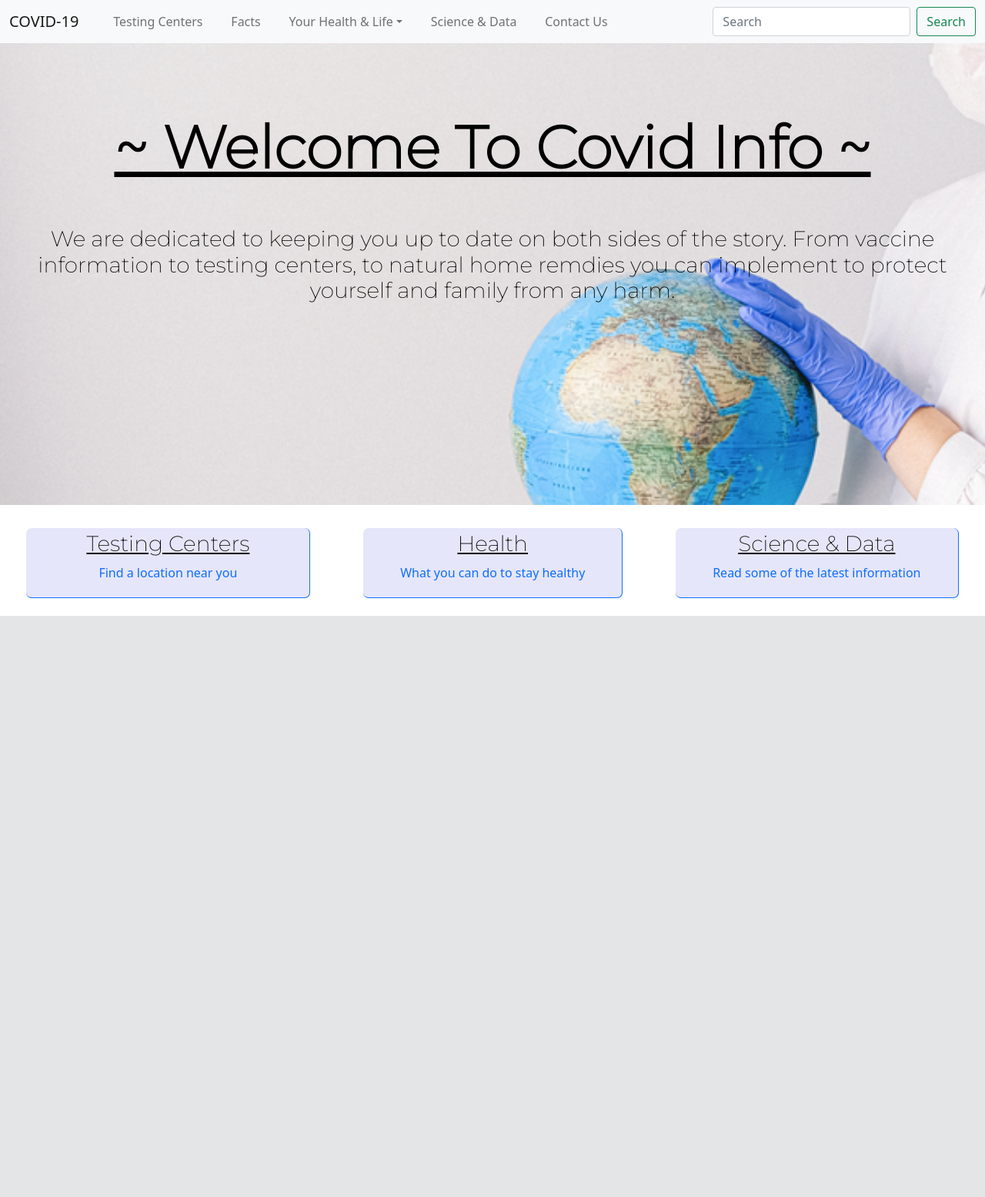
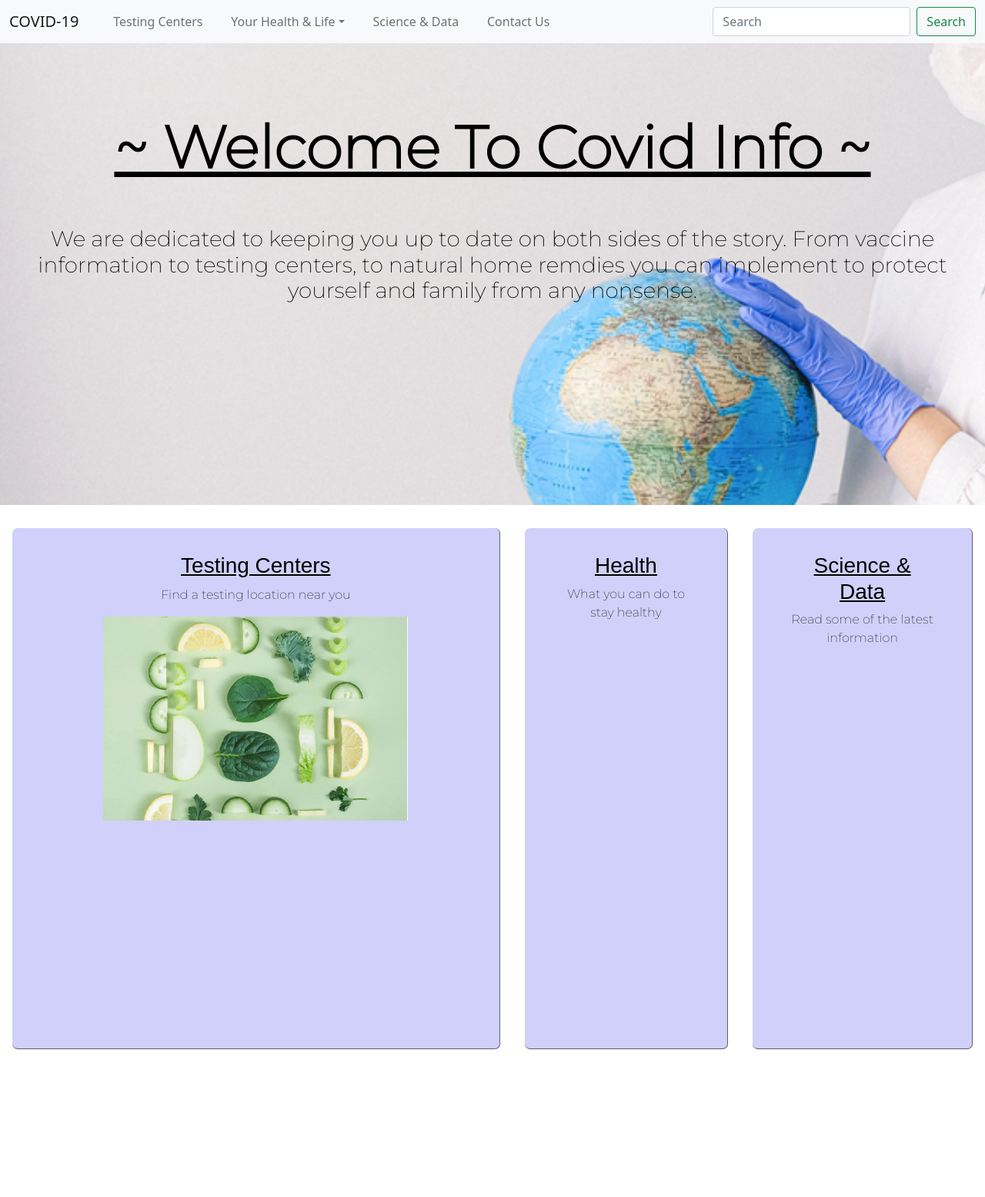
Before and after one commit to GinaSomara/CovidInformation, a PHP site: page /html/index.html in a window 1280 px wide. Shown: the whole page at 77% size. Before the commit the page ends 800 px from the top, so only its background shows below. Run offline with PHP 8.4, Linux system fonts and the light colour scheme.

Commit message:
flexbox pic 1 working
added in the flex box + some general styling. The first picture transition is working.

```diff
--- /dev/null
+++ b/css/index-flexbox.css
@@ -0,0 +1,115 @@
+/* =====       BOX FLEX SECTION on HOME page      ===== */
+
+/* Static Specifications */
+.mid-boxes-flex
+{
+    margin-top: 30px;
+    display: flex;
+    flex-direction: row;
+    justify-content: center;
+    width: 100%;
+}
+
+.flex-box
+{
+    text-align: center;
+    text-decoration: none;
+    padding: 2em 3em;
+    margin-left: 1em;
+    margin-right: 1em;
+    background-color: rgb(208, 208, 250);
+    border-style: none solid solid none;
+    border-width: 1px;
+    border-radius: 7px;
+    border-color: rgba(70, 68, 77, 0.808);
+    transition-duration: 0.2s;
+    height: auto;
+}
+
+#one, #two, #three
+{
+    /* Necessary for all 3 flexboxes to span evenly*/
+    flex-grow: 1;
+}
+
+.flex-box h3
+{
+    font-family: Arial, Helvetica, sans-serif;
+}
+
+.flex-box span
+{
+    /*space between descrpition and photo*/
+    padding-bottom: 1em;
+}
+
+#bot-image
+{
+    position: relative;
+    z-index: 1;
+}
+
+.img-top
+{
+    position: relative;
+    opacity: 0;
+    z-index: 2;
+    left: 0px;
+    top: -265px;
+}
+
+
+
+/* = Flex Box ANIMATIONS = */
+.flex-box:hover
+{
+    background-color: rgb(129, 129, 235);
+}
+
+.flex-box span
+{
+    font-family: 'Montserrat', sans-serif;
+    color: rgb(42, 40, 40);
+    cursor: pointer;
+    display: inline-block;
+    position: relative;
+    /*The transition needs to be > 0 because if not,
+    it will go straight to the color and skip the 'special- effects' look*/
+    transition: 0.5s;
+}
+.flex-box span:after
+{
+    content: '\00bb';
+    position: absolute;
+    opacity: 0;
+    top: 0;
+    right: -20px;
+    transition: 0.5s;
+}
+.flex-box:hover span
+{
+    padding-right: 25px;
+    color: white !important;
+}
+.flex-box:hover span:after
+{
+    opacity: 1;
+    right: 0;
+}
+
+.flex-box:hover .img-top
+{
+    /* display:block; */
+    opacity: 1;
+    transition-duration: 1s;
+    transform:perspective();
+}
+/*
+Want photo to transition slowly AFTER hovered on - NOT WORKING
+
+.flex-box:hover .img-top:after
+{
+    /* display:block;
+    transition-duration: 1s;
+    transform:perspective();
+} */
--- a/css/index.css
+++ b/css/index.css
@@ -1,9 +1,12 @@
-/* ===== General Set Up ===== */
 @charset "utf-8";
 @import url('https://fonts.googleapis.com/css2?family=Montserrat:wght@200&display=swap');
 @import url('https://fonts.googleapis.com/css2?family=Lato:wght@100&family=Montserrat:wght@200&display=swap');
 
-/* :: <- means before or after*/
+/* =====    General Set Up     ===== */
+
+/*   *  <- means entire page */
+/*   :  <- means before or after, for CLASSES
+     :: <- means before or after, for ELEMENTS*/
 *,*::before, ::after
 {
     box-sizing: border-box;
@@ -15,6 +18,7 @@ html
 {
     height: 100%;
     margin: 0;
+    overflow-x: hidden;
 }
 
 body
@@ -23,7 +27,7 @@ body
     background-color:rgba(236, 232, 251, 0.609);
 }
 
-/* ===== HEADER SECTION ===== */
+/* =====      HEADER SECTION      ===== */
 .home-title
 {
     text-align: center;
@@ -52,62 +56,3 @@ h1, h2, h3
     font-family: 'Montserrat', sans-serif;
     text-decoration: wavy !important;
 }
-
-
-/* ===== BOX FLEX SECTION ===== */
-.mid-boxes-flex
-{
-    margin-top: 30px;
-    display: flex;
-    flex-direction: row;
-}
-
-.flex-box
-{
-    /* content setup */
-    text-align: center;
-    display: block;
-    padding: .25em 3em;
-    margin-left: auto;
-    margin-right: auto;
-    /* margin-bottom: 2em;
-    width: 20%; */
-    background-color: lavender;
-    border-style: none solid solid none;
-    border-width: 1px;
-    border-radius: 7px;
-    border-color:var(--color-dark);
-    /* typography aesthetics */
-    /* font-weight: var(--fw-reg);
-    font-family: var(--ff-secondary);
-    font-size: var(--fs-h3); */
-    text-decoration: none;
-    /* for transition */
-    position: relative;
-    transition: all .4s ease-out;
-}
-.resume::before
-{
-    position: absolute;
-	left: 0;
-    top: 0;
-	content: "";
-	/* display: block;  */
-	width: 100%;
-	height: 100%;
-    background-image: linear-gradient(to right, #ded2f5a2, #ded2f5af, #ded2f5d2);
-    border-radius: 7px;
-    font-weight: bold;
-	transform-origin: left;
-	transform: scaleY(0);
-	transition: all .4s ease-out;
-}
-.resume:hover::before
-{
-    transform: scaleY(1);
-    color: black;
-}
-/* .resume a
-{
-    color: black;
-} */
--- a/html/index.html
+++ b/html/index.html
@@ -13,6 +13,7 @@
 
     <!--CSS link-->
     <link rel="stylesheet" href="../css/index.css">
+    <link rel="stylesheet" href="../css/index-flexbox.css">
     <!-- Bootstrap CSS -->
     <link href="https://cdn.jsdelivr.net/npm/bootstrap@5.1.3/dist/css/bootstrap.min.css" rel="stylesheet" integrity="sha384-1BmE4kWBq78iYhFldvKuhfTAU6auU8tT94WrHftjDbrCEXSU1oBoqyl2QvZ6jIW3" crossorigin="anonymous">
     <!-- JavaScript Bundle with Popper -->
@@ -38,11 +39,6 @@
                         <!--Testing Center-->
                         <li class="nav-item">
                             <a class="nav-link" href="#">&nbsp;&nbsp;&nbsp;&nbsp;&nbsp;Testing Centers</a>
-                        </li>
-
-                        <!--Facts-->
-                        <li class="nav-item">
-                            <a class="nav-link" href="#">&nbsp;&nbsp;&nbsp;&nbsp;&nbsp;Facts</a>
                         </li>
 
                         <!--Your Health & Life-->
@@ -82,30 +78,51 @@
         <div class="home-title" id="home-title-id">
             <h1><strong>~ Welcome To Covid Info ~</strong></h1>
             <br><br>
-            <h3 class="">We are dedicated to keeping you up to date on both sides of the story. From vaccine information to testing centers, to natural home remdies you can implement to protect yourself and family from any harm.</h3>
+            <h3 class="">We are dedicated to keeping you up to date on both sides of the story. From vaccine information to testing centers, to natural home remdies you can implement to protect yourself and family from any nonsense.</h3>
         </div>
     </header>
 
     <div class="mid-boxes-flex">
 
-        <a class="flex-box" href="#" target="_blank">
+        <a class="flex-box" id="one" href="#">
             <h3><u>Testing Centers</u></h3>
-            <p>Find a location near you</p>
-          </a>
+            <span> Find a testing location near you</span>
+            <!-- For the Image change-->
+            <section>
+                <img id="bot-image" src="../images/health_1_resized.png" alt="testing iamge">
+                <img src="../images/health_2_resized.png" class="img-top" alt="testing image 2">
+            </section>
+        </a>
 
-          <a class="flex-box" href="#">
+        <a class="flex-box" id="two" href="#">
             <h3><u>Health</u></h3>
-            <p>What you can do to stay healthy</p>
-          </a>
+            <span>What you can do to stay healthy</span>
+            <!-- For the Image change-->
+            <section>
+                <!-- <img src="../images/heatlh_1.png" alt=""> -->
+                <!-- <img src="../images/health_2.png" class="img-top" alt=""> -->
+            </section>
+        </a>
 
-          <a class="flex-box" href="#">
+        <a class="flex-box" id="three"  href="#">
             <h3><u>Science & Data</u></h3>
-            <p>Read some of the latest information</p>
-          </a>
+            <span>Read some of the latest information</span>
+            <!-- For the Image change-->
+            <!-- <section class="img">
+                <img src="../images/science_1.png" alt="">
+                <img src="../images/science_2.png" class="img-top" alt="">
+            </section> -->
+        </a>
 
     </div>
 
 </body>
 
+<footer>
+    <div>
+        <br><br><br><br><br><br><br><br>
+    </div>
+</footer>
+
 
 </html>
```
Also changed, not shown: images/health_1.png (added), images/health_1_resized.png (added), images/health_2.png (added), images/health_2_resized.png (added), images/science_1.png (added), images/science_2.png (added), images/testing_1.png (added), images/testing_2.png (added), 1 other file.
